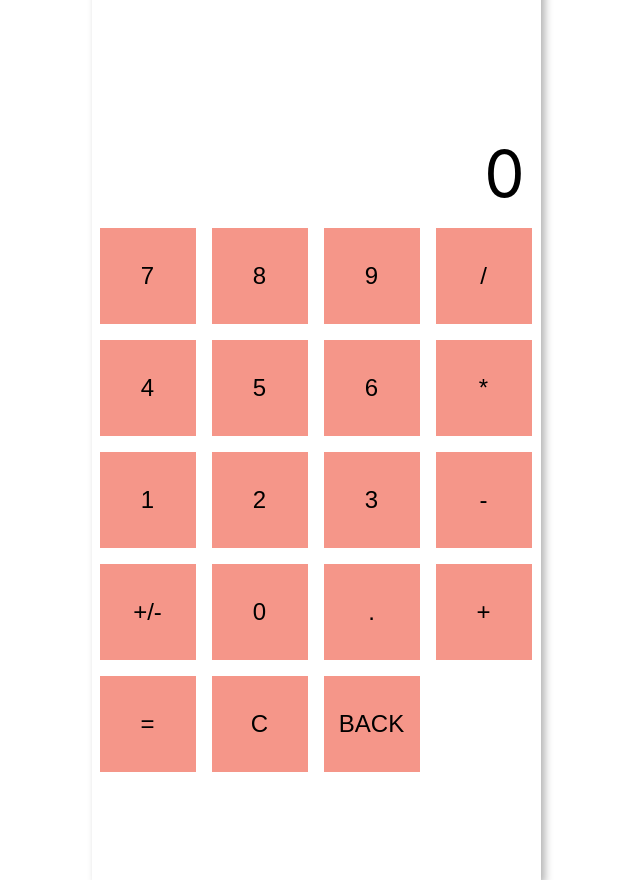
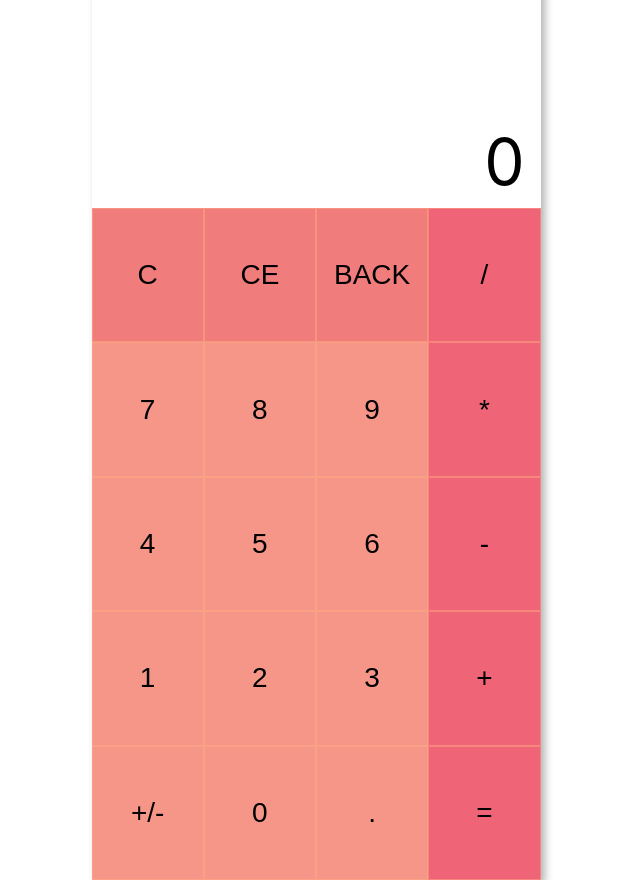
Before and after one commit to Reminisque/recalc, a React (Create React App) app: page / in a window 1280 px wide. Shown: the whole page, without its empty margins (324-964 px from the left). Built offline with nearby package versions, Linux system fonts and the light colour scheme.

Commit message:
Fixed repeating decimal and added grid layout

```diff
--- a/src/components/Recalc.js
+++ b/src/components/Recalc.js
@@ -30,6 +30,7 @@ class Recalc extends React.Component {
   render() {
     const {
       className,
+      displayValue,
       operandValue,
       secondValue,
       operator,
@@ -51,62 +52,91 @@ class Recalc extends React.Component {
             </div> : null
         }
         <RecalcDisplay
-          displayValue={this.state.displayValue}
+          displayValue={displayValue}
           operation={operation}>
         </RecalcDisplay>
-
+        <div className={styles.calcBtnPad}>
+          <div className={styles.clearBtns}>
             <RecalcButton
+              className={styles.calcBtn + ' ' + styles.clearingBtn}
+              inputFunc={this.clear}>C</RecalcButton>
+            <RecalcButton
+              className={styles.calcBtn + ' ' + styles.clearingBtn}
+              inputFunc={this.clearEntry}>CE</RecalcButton>
+            <RecalcButton
+              className={styles.calcBtn + ' ' + styles.clearingBtn}
+              inputFunc={this.backspace}>BACK</RecalcButton>
+          </div>
+          <div className={styles.numpad}>
+            <RecalcButton
+              className={styles.calcBtn}
               inputFunc={this.inputDigit}
               inputVal='7'>7</RecalcButton>
             <RecalcButton
+              className={styles.calcBtn}
               inputFunc={this.inputDigit}
               inputVal='8'>8</RecalcButton>
             <RecalcButton
+              className={styles.calcBtn}
               inputFunc={this.inputDigit}
               inputVal='9'>9</RecalcButton>
             <RecalcButton
+              className={styles.calcBtn}
+              inputFunc={this.inputDigit}
+              inputVal='4'>4</RecalcButton>
+            <RecalcButton
+              className={styles.calcBtn}
+              inputFunc={this.inputDigit}
+              inputVal='5'>5</RecalcButton>
+            <RecalcButton
+              className={styles.calcBtn}
+              inputFunc={this.inputDigit}
+              inputVal='6'>6</RecalcButton>
+            <RecalcButton
+              className={styles.calcBtn}
+              inputFunc={this.inputDigit}
+              inputVal='1'>1</RecalcButton>
+            <RecalcButton
+              className={styles.calcBtn}
+              inputFunc={this.inputDigit}
+              inputVal='2'>2</RecalcButton>
+            <RecalcButton
+              className={styles.calcBtn}
+              inputFunc={this.inputDigit}
+              inputVal='3'>3</RecalcButton>
+            <RecalcButton
+              className={styles.calcBtn}
+              inputFunc={this.toggleSign}>+/-</RecalcButton>
+            <RecalcButton
+              className={styles.calcBtn}
+              inputFunc={this.inputDigit}
+              inputVal='0'>0</RecalcButton>
+            <RecalcButton
+              className={styles.calcBtn}
+              inputFunc={this.inputDecimal}>.</RecalcButton>
+          </div>
+          <div className={styles.opBtns}>
+            <RecalcButton
+              className={styles.operatorBtn + ' ' + styles.calcBtn}
               inputFunc={this.inputOperator}
               inputVal='/'>/</RecalcButton>
             <RecalcButton
-          inputFunc={this.inputDigit}
-          inputVal='4'>4</RecalcButton>
-        <RecalcButton
-          inputFunc={this.inputDigit}
-          inputVal='5'>5</RecalcButton>
-        <RecalcButton
-          inputFunc={this.inputDigit}
-          inputVal='6'>6</RecalcButton>
-        <RecalcButton
+              className={styles.operatorBtn + ' ' + styles.calcBtn}
               inputFunc={this.inputOperator}
               inputVal='*'>*</RecalcButton>
             <RecalcButton
-          inputFunc={this.inputDigit}
-          inputVal='1'>1</RecalcButton>
-        <RecalcButton
-          inputFunc={this.inputDigit}
-          inputVal='2'>2</RecalcButton>
-        <RecalcButton
-          inputFunc={this.inputDigit}
-          inputVal='3'>3</RecalcButton>
-        <RecalcButton
+              className={styles.operatorBtn + ' ' + styles.calcBtn}
               inputFunc={this.inputOperator}
               inputVal='-'>-</RecalcButton>
             <RecalcButton
-          inputFunc={this.toggleSign}>+/-</RecalcButton>
-        <RecalcButton
-          inputFunc={this.inputDigit}
-          inputVal='0'>0</RecalcButton>
-        <RecalcButton
-          inputFunc={this.inputDecimal}>.</RecalcButton>
-        <RecalcButton
+              className={styles.operatorBtn + ' ' + styles.calcBtn}
               inputFunc={this.inputOperator}
               inputVal='+'>+</RecalcButton>
             <RecalcButton
+              className={styles.operatorBtn + ' ' + styles.calcBtn}
               inputFunc={this.inputEqual}>=</RecalcButton>
-        <RecalcButton
-          inputFunc={this.clear}>C</RecalcButton>
-        <RecalcButton
-          inputFunc={this.backspace}>BACK</RecalcButton>
+          </div>
+        </div>
       </div>
     );
   }
@@ -114,17 +144,17 @@ class Recalc extends React.Component {
   inputDigit = (digit) => {
     const { displayValue, waitingOperand, expressionEnd } = this.state;
     const displayLength = displayValue.length;
-    const hasDecimal = displayValue.search('/\./') !== -1;
+    const hasDecimal = displayValue.indexOf('.') !== -1;
     const maxLength = this.MAX_INPUT_DIGITS + hasDecimal;
 
-    if (waitingOperand) {
+    if (expressionEnd) {
+      this.clear();
+      this.setState({ displayValue: digit });
+    } else if (waitingOperand) {
       this.setState({
         waitingOperand: false,
         displayValue: digit
       });
-    } else if (expressionEnd) {
-      this.clear();
-      this.setState({ displayValue: digit });
     } else if (displayLength < maxLength) {
       const newValue = displayValue === '0' ? digit : displayValue + digit;
       this.setState({ displayValue: newValue });
@@ -134,7 +164,7 @@ class Recalc extends React.Component {
   inputDecimal = () => {
     const { displayValue, waitingOperand, expressionEnd} = this.state;
     const displayLength = displayValue.length;
-    const noDecimal = displayValue.search('/\./') === -1;
+    const noDecimal = displayValue.indexOf('.') === -1;
 
     if (waitingOperand) {
       this.setState({
@@ -206,7 +236,7 @@ class Recalc extends React.Component {
 
     this.setState({
       displayValue: (-1 * parseFloat(displayValue)).toString(),
-      waitingOperand: false
+      waitingOperand: false,
     });
   }
 
@@ -245,6 +275,16 @@ class Recalc extends React.Component {
       expressionEnd: false,
     });
   }
+
+  clearEntry = () => {
+    if (this.state.expressionEnd) {
+      this.clear();
+    } else {
+      this.setState({
+        displayValue: '0'
+      });
+    }
+  }
 }
 
 export default Recalc;
--- a/src/components/Recalc.module.css
+++ b/src/components/Recalc.module.css
@@ -10,3 +10,48 @@
   font-size: 16px;
   white-space: pre;
 }
+
+.calcBtn {
+  height: 100%;
+  width: 100%;
+  border: 1px solid rgba(255, 169, 129, 0.514);
+}
+
+.calcBtnPad {
+  width: 100%;
+  height: 70%;
+  display: grid;
+  grid-template-columns: 3fr 1fr;
+  grid-template-rows: 1fr 4fr;
+  grid-template-areas:
+    'clearBtns opBtns'
+    'numpad opBtns'
+}
+
+.clearBtns {
+  grid-area: clearBtns;
+  display: flex;
+  flex-direction: row;
+  justify-content: flex-start;
+}
+
+.numpad {
+  grid-area: numpad;
+  display: grid;
+  grid-template-rows: 1fr 1fr 1fr 1fr;
+  grid-template-columns: 1fr 1fr 1fr;
+}
+
+.opBtns {
+  grid-area: opBtns;
+  display: grid;
+  grid-template-rows: repeat(1fr, 5);
+}
+
+.clearingBtn {
+  background: rgb(241, 124, 124)
+}
+
+.operatorBtn {
+  background: rgb(240, 100, 119);
+}
--- a/src/components/RecalcButton.module.css
+++ b/src/components/RecalcButton.module.css
@@ -1,10 +1,9 @@
 .root {
+  display: block;
   height: 96px;
   width: 96px;
-  padding: 8px;
-  margin: 8px;
   background: rgb(245, 150, 137);
   border: 0;
   cursor: pointer;
-  font-size: 1.5rem;
+  font-size: 1.75rem;
 }
--- a/src/components/RecalcDisplay.module.css
+++ b/src/components/RecalcDisplay.module.css
@@ -1,6 +1,6 @@
 .root {
   position: relative;
-  height: 300px;
+  height: 30%;
   width: 100%;
 }
 
```
Lines whose indentation alone changed are shown as unchanged.
